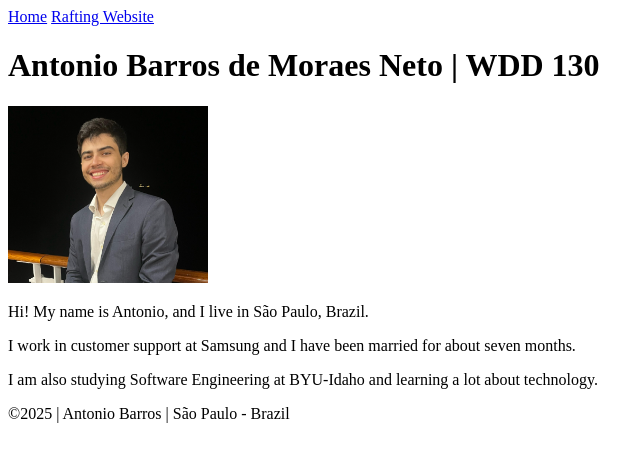
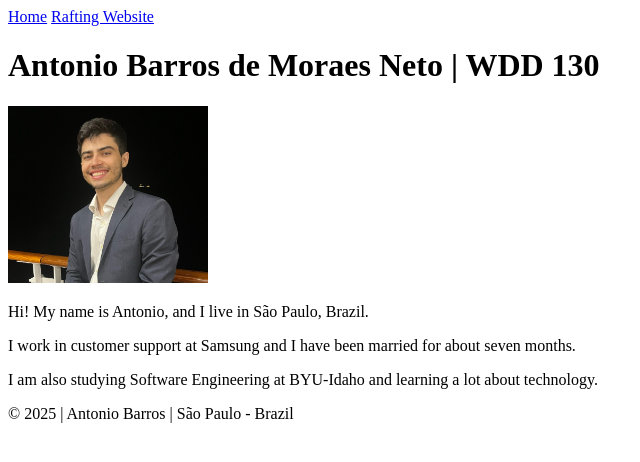
Before and after one commit to barros13br/wdd130, a plain HTML site: page index.html in a window 1280 px wide. Shown: the full height of the page, 0-640 px from the left. Drawn offline with Linux system fonts and the light colour scheme.

Commit message:
adding a semicolon

```diff
--- a/index.html
+++ b/index.html
@@ -23,7 +23,7 @@
     </main>
 
     <footer>
-        <p>&copy2025 | Antonio Barros | São Paulo - Brazil</p>
+        <p>&copy; 2025 | Antonio Barros | São Paulo - Brazil</p>
     </footer>
 
 </body>
```
